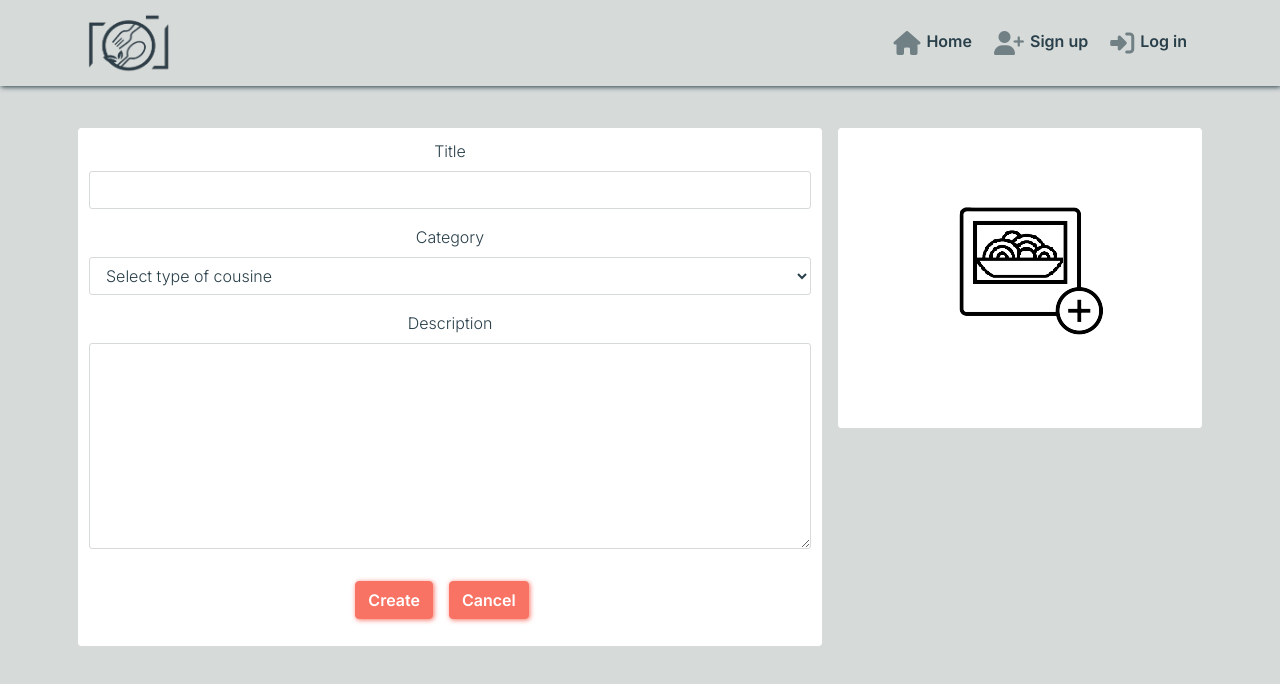
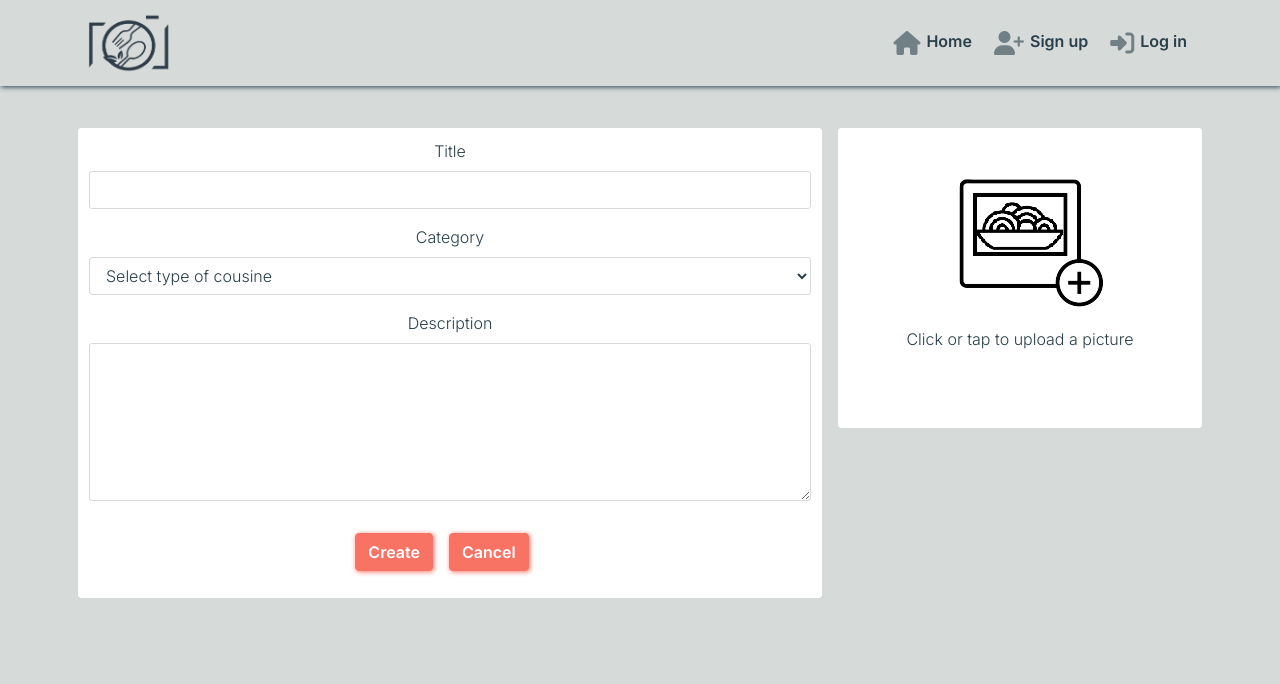
Before and after one commit to aleksandracodes/CI_PP5_Snapfood, a React (Create React App) app: page /posts/create in a window 1280 px wide. Shown: the top 684 px of the page. Built offline with nearby package versions, Linux system fonts and the light colour scheme; no server answers.

Commit message:
Add Asset component for reusability

```diff
--- /dev/null
+++ b/src/components/Asset.js
@@ -0,0 +1,15 @@
+import React from "react";
+import { Spinner } from "react-bootstrap";
+import styles from "../styles/Asset.module.css";
+
+const Asset = ({ spinner, src, message }) => {
+  return (
+    <div className={`${styles.Asset} p-4`}>
+      {spinner && <Spinner animation="grow" variant="secondary" />}
+      {src && <img src={src} alt={message} />}
+      {message && <p className="mt-3">{message}</p>}
+    </div>
+  );
+};
+
+export default Asset;
--- a/src/pages/posts/PostCreateForm.js
+++ b/src/pages/posts/PostCreateForm.js
@@ -3,13 +3,19 @@ import { Button, Col, Container, Form, Image, Row } from "react-bootstrap";
 import Upload from "../../assets/upload-image.png";
 import styles from "../../styles/PostCreateEditForm.module.css";
 import appStyles from "../../App.module.css";
+import Asset from "../../components/Asset";
 
 function PostCreateForm() {
+
   const textFields = (
     <div className="text-center">
       <Form.Group>
         <Form.Label>Title</Form.Label>
-        <Form.Control type="text" name="title" className={appStyles.Input} />
+        <Form.Control
+          type="text"
+          name="title"
+          className={appStyles.Input}
+        />
       </Form.Group>
 
       <Form.Group>
@@ -46,7 +52,7 @@ function PostCreateForm() {
         <Form.Label>Description</Form.Label>
         <Form.Control
           as="textarea"
-          rows={8}
+          rows={6}
           name="description"
           className={appStyles.Input}
         />
@@ -77,7 +83,7 @@ function PostCreateForm() {
                 className="d-flex justify-content-center"
                 htmlFor="image-upload"
               >
-                    <img src={Upload} alt="Upload image" />
+                    <Asset src={Upload} message="Click or tap to upload a picture" alt="Upload image" />
               </Form.Label>
             </Form.Group>
 
```
